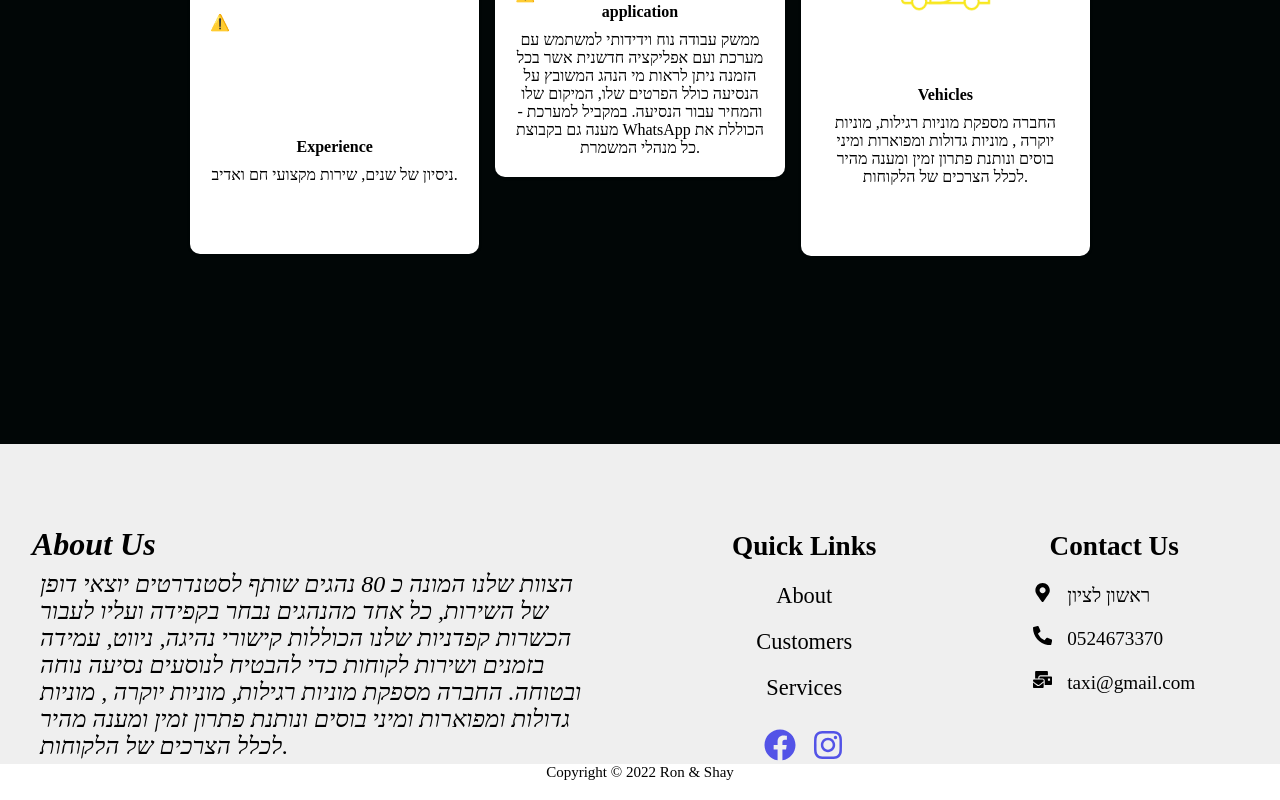
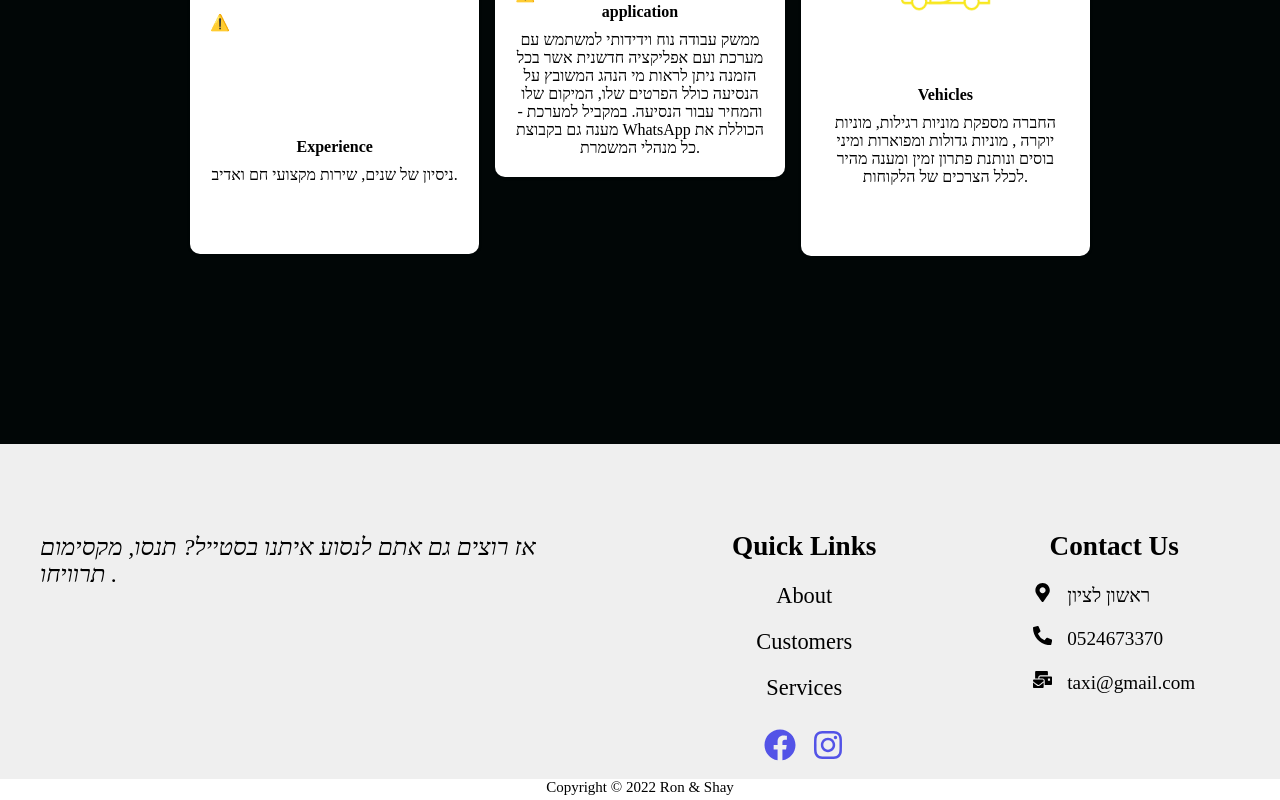
Before and after one commit to orsasson12/taxi-app, a React (Create React App) app: page / in a window 1280 px wide. Shown: the part 2934-3734 px from the top of the page. Built offline with nearby package versions, Linux system fonts and the light colour scheme; no server answers.

Commit message:
new changes

```diff
--- a/src/components/Footer/Footer.js
+++ b/src/components/Footer/Footer.js
@@ -8,12 +8,9 @@ function Footer() {
         <footer>
             <div className={classes.container}>
                 <div className={classes.leftSide}>
-                    <h2>About Us</h2>
                     <p>
-                        הצוות שלנו המונה כ 80 נהגים שותף לסטנדרטים יוצאי דופן של השירות, כל אחד מהנהגים נבחר בקפידה ועליו לעבור הכשרות קפדניות שלנו הכוללות קישורי נהיגה, ניווט, עמידה בזמנים ושירות לקוחות כדי להבטיח לנוסעים נסיעה נוחה ובטוחה.
-
-                        החברה מספקת מוניות רגילות, מוניות יוקרה , מוניות גדולות ומפוארות ומיני בוסים ונותנת פתרון זמין ומענה מהיר לכלל הצרכים של הלקוחות.
-                    </p>
+                        אז רוצים גם אתם לנסוע איתנו בסטייל?
+                        תנסו, מקסימום תרוויחו .</p>
                 </div>
                 <div className={classes.center}>
                     <h2>Quick Links</h2>
--- a/src/components/Footer/Footer.module.css
+++ b/src/components/Footer/Footer.module.css
@@ -138,7 +138,6 @@ padding-top: 0.5rem;
         grid-template-columns: 2fr 1fr 1fr;
         align-items: baseline;
         grid-gap: 15px;
-        height: 40vh;
         padding-top: 50px;
     }
    .container .leftSide{
```
